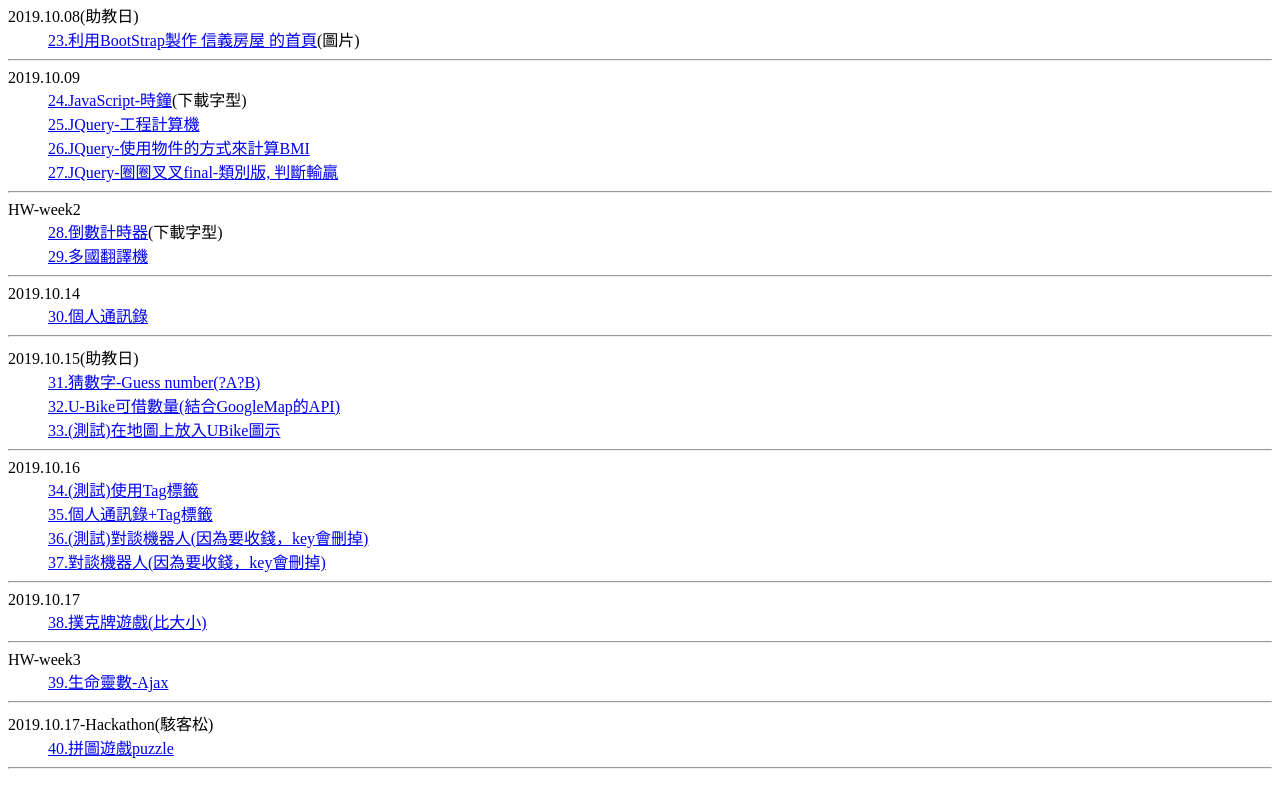
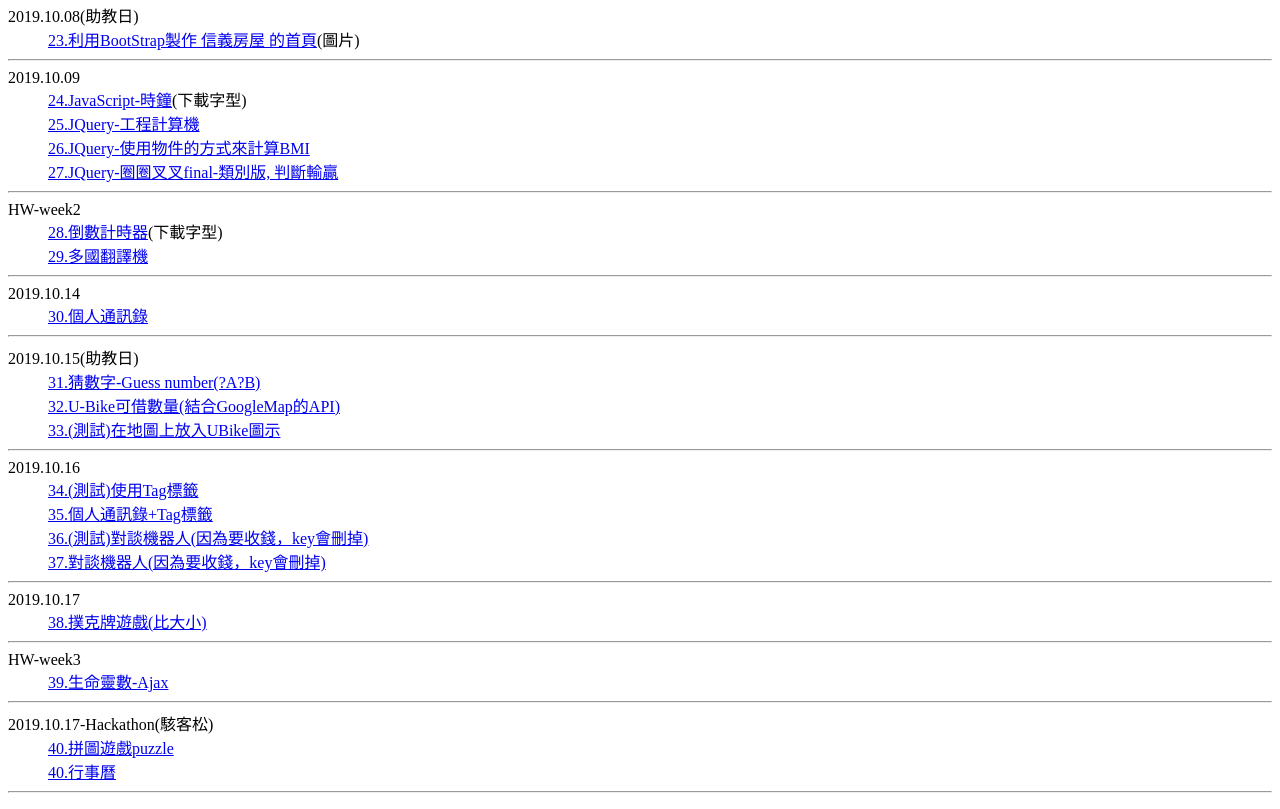
Before and after one commit to ivymarcus/ClassTabWorks, a plain HTML site: page Index.html in a window 1280 px wide. Shown: the part 812-1621 px from the top of the page. Before the commit the page ends 1597 px from the top, so only its background shows below. Drawn offline with Linux system fonts and the light colour scheme.

Commit message:
前端作業作品-整理

```diff
--- a/Index.html
+++ b/Index.html
@@ -111,6 +111,7 @@
 
         <dt>2019.10.17-Hackathon(駭客松)</dt>
         <dd><a href="2019.10.21-Hackathon/puzzle.html">40.拼圖遊戲puzzle</a></dd>
+        <dd><a href="2019.10.21-Hackathon/Calendar.html">40.行事曆</a></dd>
         <hr />
     </dl>
 
```
